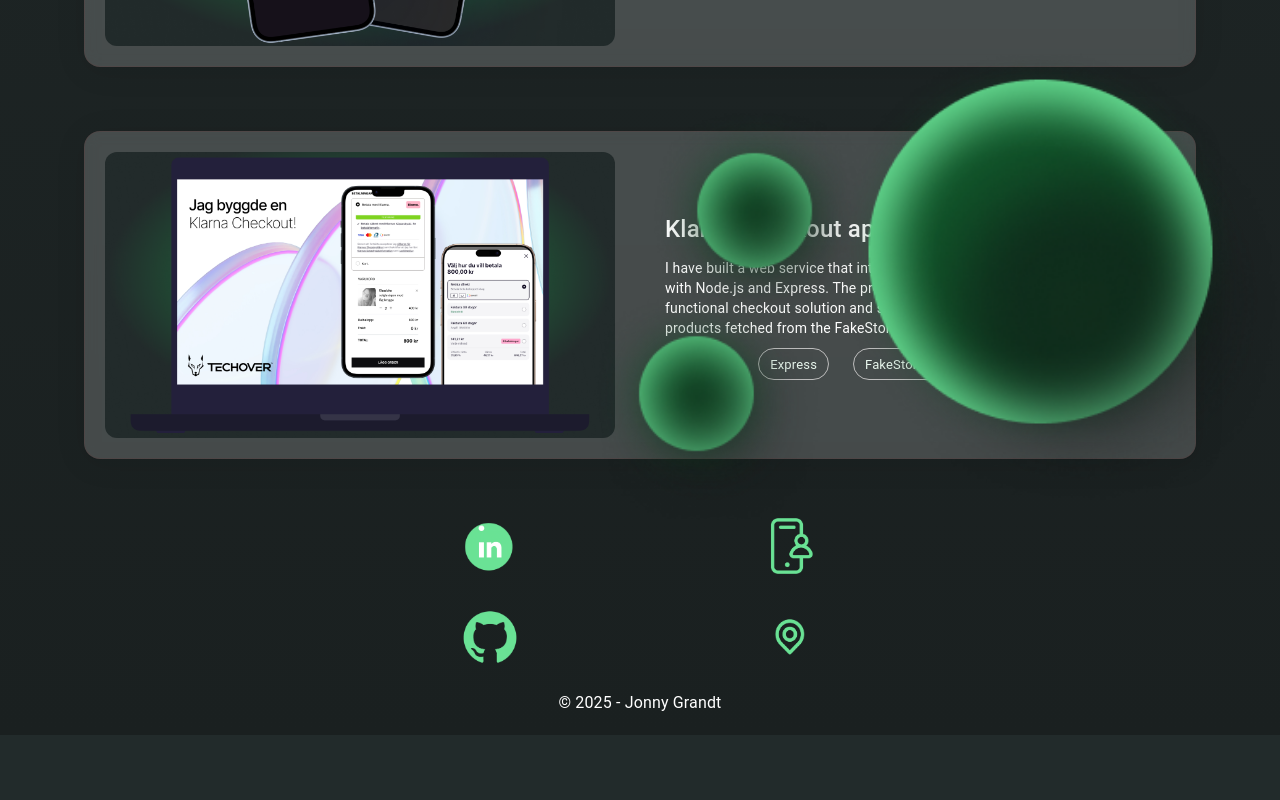
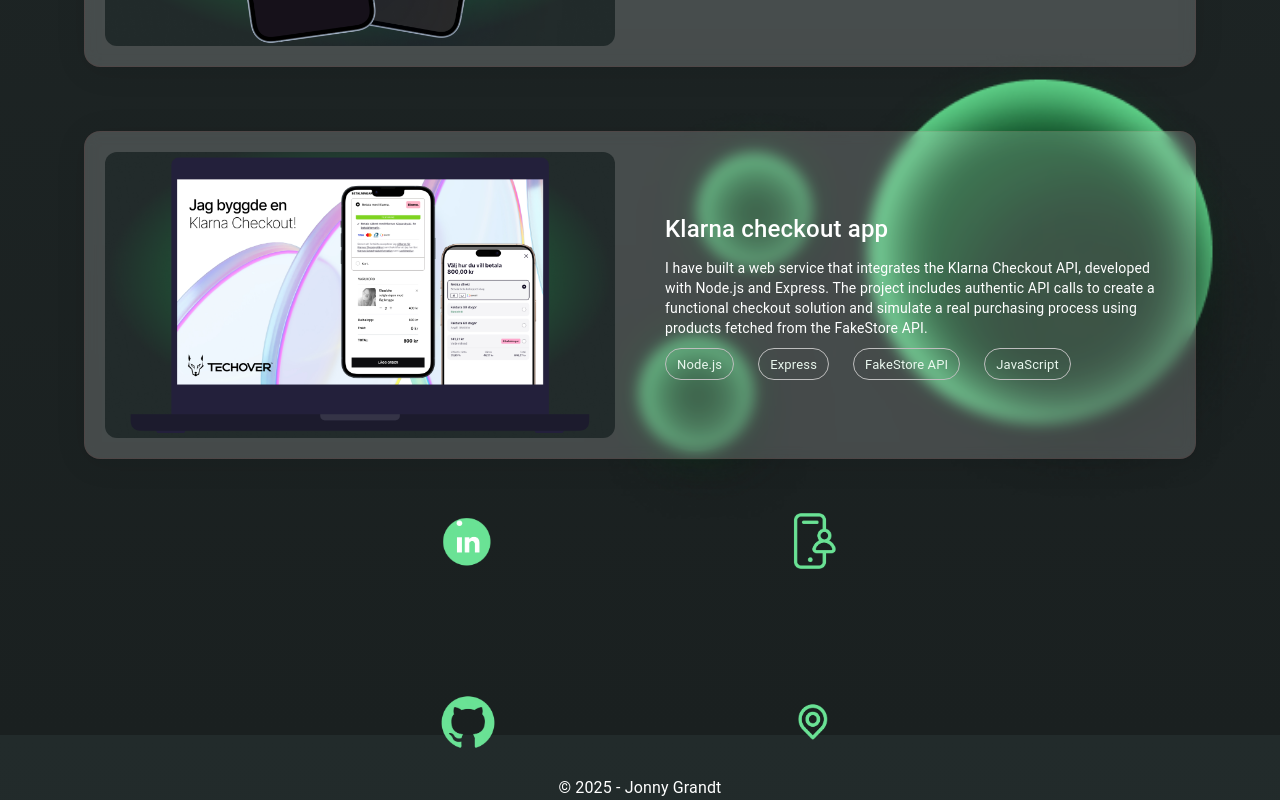
Before and after one commit to Jonny-Grandt/Portfolio-JG, a React (Vite) app: page /MyWork in a window 1280 px wide. Shown: the part 1610-2410 px from the top of the page. Before the commit the page ends 2345 px from the top, so only its background shows below. Built offline with nearby package versions, Linux system fonts and the light colour scheme.

Commit message:
Updaterat hero bilden till en mindre stl

```diff
--- a/src/components/Footer.jsx
+++ b/src/components/Footer.jsx
@@ -47,8 +47,8 @@
           className="Contact"
           sx={{
             display: "grid",
-            gridTemplateColumns: "repeat(2, 1fr)", // Två kolumner
-            gap: "20px", // Mellanrum mellan bilderna
+            gridTemplateColumns: "repeat(2, 1fr)",
+            gap: "110px",
             justifyContent: "center",
             alignItems: "center",
           }}
--- a/src/components/Hero.jsx
+++ b/src/components/Hero.jsx
@@ -1,16 +1,16 @@
 import React, { useState, useEffect } from "react";
-import jghero from "../assets/hero3.png";
+import jghero from "../assets/hero3.webp";
 import { Box, Stack, Button, Typography } from "@mui/material";
-import "./Hero.css"; // Importera CSS-filen
+import "./Hero.css";
 import BallLeft from "../assets/ball-left.png";
 
 export default function Hero() {
   const [highlight, setHighlight] = useState(false);
 
   useEffect(() => {
-    // Starta animationen efter 2 sekunder
+
     const timer = setTimeout(() => setHighlight(true), 2000);
-    return () => clearTimeout(timer); // Rensa timeout vid unmount
+    return () => clearTimeout(timer);
   }, []);
 
   return (
@@ -33,7 +33,7 @@
         </Typography>
         <Typography variant="h4">FullStack Junior webbdeveloper </Typography>
         <Typography variant="body1">
-          A web development student, passionate about building beautiful and
+          A newly hatched web developer, passionate about building beautiful and
           functional websites. I’m currently learning the MERN stack. Check out
           my projects below or connect with me to chat about web development!
         </Typography>
--- a/src/components/MyWork.css
+++ b/src/components/MyWork.css
@@ -16,7 +16,7 @@
   }
   @media (max-width: 600px) {
     .ballRight {
-      bottom: 375px; /* Exempel: Flytta upp på mindre skärmar */
+      bottom: 420px; /* Exempel: Flytta upp på mindre skärmar */
       left: 10px; /* Exempel: Justera positionen för mobil */
       width: 90%;
       z-index: -1; /* Gör den större på mobila enheter */
--- a/src/components/MyWork.jsx
+++ b/src/components/MyWork.jsx
@@ -6,8 +6,7 @@
 import project4 from "../assets/pro4.png";
 import project5 from "../assets/pro5.jpg";
 import ballRight from "../assets/ball-work-right.png";
-import './MyWork.css';
-
+import "./MyWork.css";
 
 export default function MyWork() {
   return (
@@ -31,20 +30,23 @@
           textAlign: "center",
           marginBottom: "40px",
           gap: "20px",
+          position: "relative", // Ensure proper stacking context
+          zIndex: 2,
         }}
       >
         <Typography
           variant="h4"
           component="h2"
-          sx={{ fontSize: { xs: "1rem", md: "1.5rem" },
-          fontWeight: "bold", gap:"200px" }}
+          sx={{
+            fontSize: { xs: "1rem", md: "1.5rem" },
+            fontWeight: "bold",
+            gap: "200px",
+          }}
         >
           Here you can see what I’ve been building. Each project represents a
           step forward in my journey as a web developer.
         </Typography>
-
       </Stack>
-
 
       {/* Projects Section */}
 
@@ -58,7 +60,6 @@
           zIndex: 1, // Högre än bilden
         }}
       >
-
         {/* Card 1 */}
         <ProjectCard
           image={project5}
@@ -66,7 +67,6 @@
           description={`I have developed a Spotify clone, a full-scale web application built with React, Material UI, and Spotify's API. The project is carefully designed to replicate the authentic Spotify experience, both in terms of user interface and functionality. The application includes advanced features such as music playback, playlist management, as well as dynamic interaction with Spotify’s API to provide a seamless user experience. Additionally, I have implemented a responsive design and optimized performance to ensure smooth and intuitive navigation across different devices.`}
           technologies={["React", "MUI", "SpotifyAPI", "React Router"]}
         />
-
 
         <ProjectCard
           image={project4}
@@ -95,19 +95,15 @@
           technologies={["HTML", "CSS", "DOM manipulation", "JavaScript"]}
         />
 
-            <Box
-            sx={{
-              display:"flex",
-              justifyContent:"right",
-              zIndex: 0
-            }}>
-               <img src={ballRight} alt="" className="ballRight"/>
-            </Box>
-
-
-
-
-
+        <Box
+          sx={{
+            display: "flex",
+            justifyContent: "right",
+            zIndex: 0,
+          }}
+        >
+          <img src={ballRight} alt="" className="ballRight" />
+        </Box>
 
         {/* Card 3 */}
         <ProjectCard
@@ -118,11 +114,8 @@
 
             The project includes authentic API calls to create a functional checkout solution and simulate a real purchasing process using products fetched from the FakeStore API.`}
           technologies={["Node.js", "Express", "FakeStore API", "JavaScript"]}
-
-
         />
       </Stack>
-
     </Box>
   );
 }
@@ -143,9 +136,6 @@
         backdropFilter: "blur(6.7px)",
         WebkitBackdropFilter: "blur(6.7px)",
         border: "1px solid rgba(182, 9, 9, 0.07)",
-        zIndex:-1, // Högre än bilden
-        position: "relative", // För att kortens z-index ska fungera korrekt
-        overflow: "hidden", // För att klippa av eventuella överflödiga delar
       }}
     >
       <Box
@@ -191,8 +181,7 @@
         <Stack
           direction="row"
           spacing={{ xs: 1.5, sm: 2 }}
-          sx={{ flexWrap: "wrap",
-            gap: { xs: 0.5, sm: 1 } }}
+          sx={{ flexWrap: "wrap", gap: { xs: 0.5, sm: 1 } }}
         >
           {technologies.map((tech) => (
             <Chip key={tech} label={tech} variant="outlined" />
```
